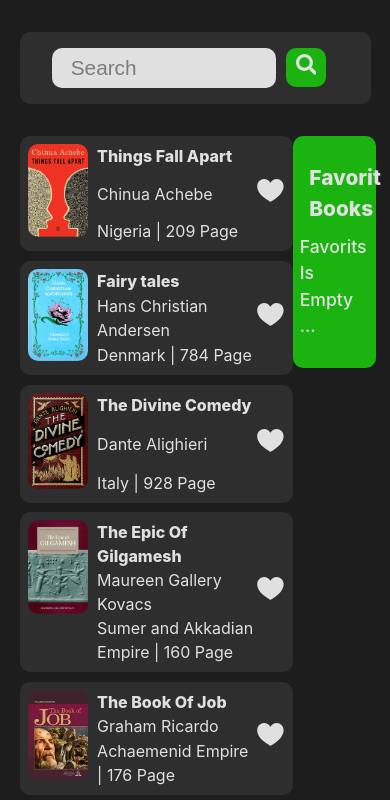
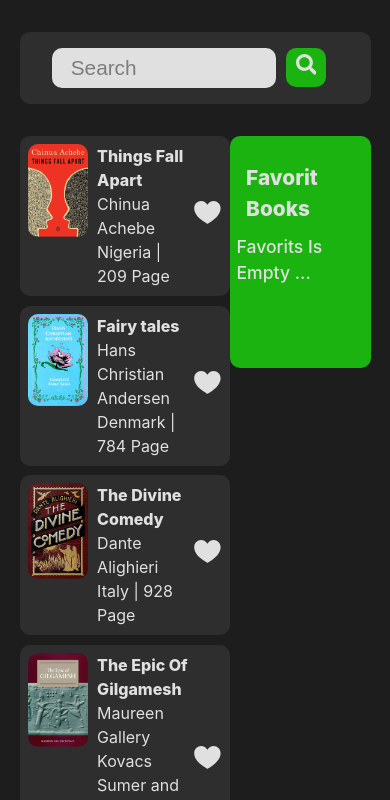
Before and after one commit to mahdl-karami/library-final, a React (Vite) app: page / in a window 390 px wide. Shown: the top 800 px of the page. Built offline with nearby package versions, Linux system fonts and the light colour scheme.

Commit message:
Responsive Library (max-width: 1000px)

```diff
--- a/src/Styles/library.module.css
+++ b/src/Styles/library.module.css
@@ -90,3 +90,12 @@
 .liked {
 	color: red !important;
 }
+
+@media only screen and (max-width: 1000px) {
+	.fav {
+		width: 37%;
+	}
+	.booksList {
+		width: 60%;
+	}
+}
```
